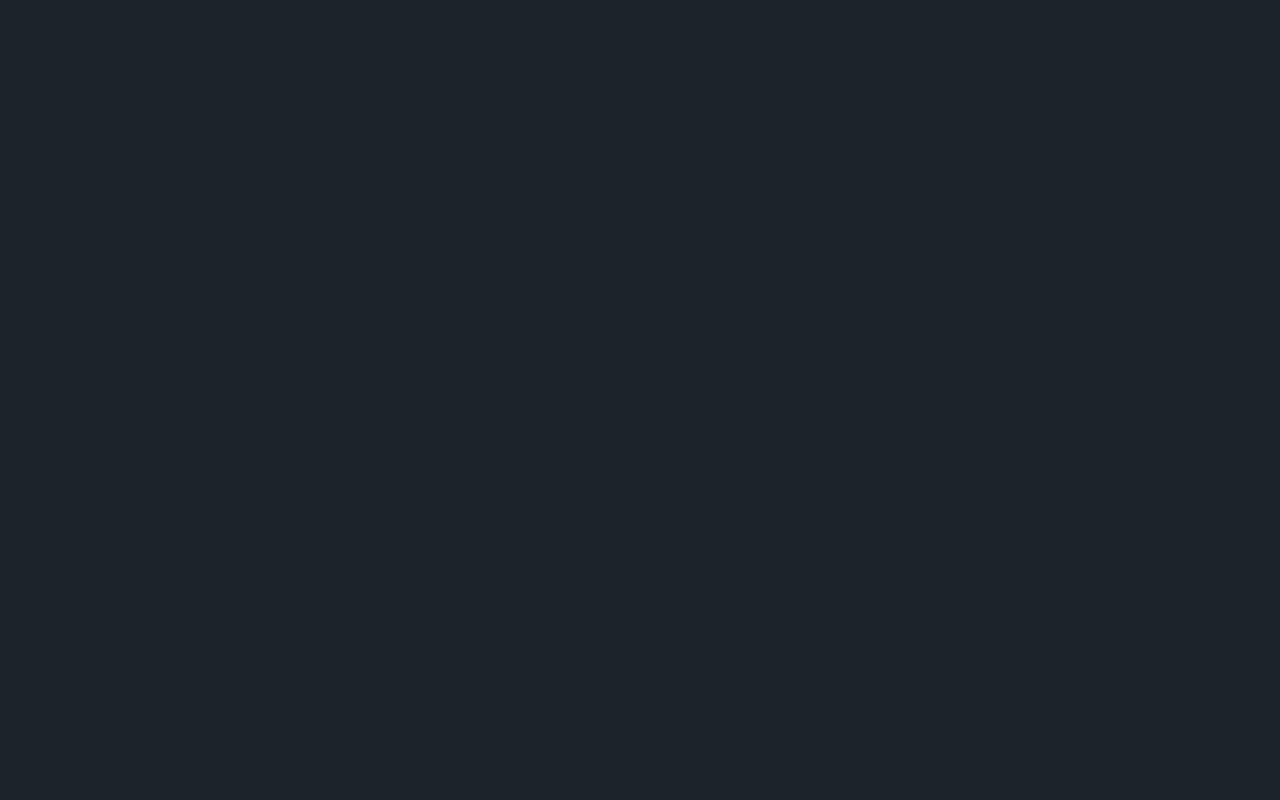
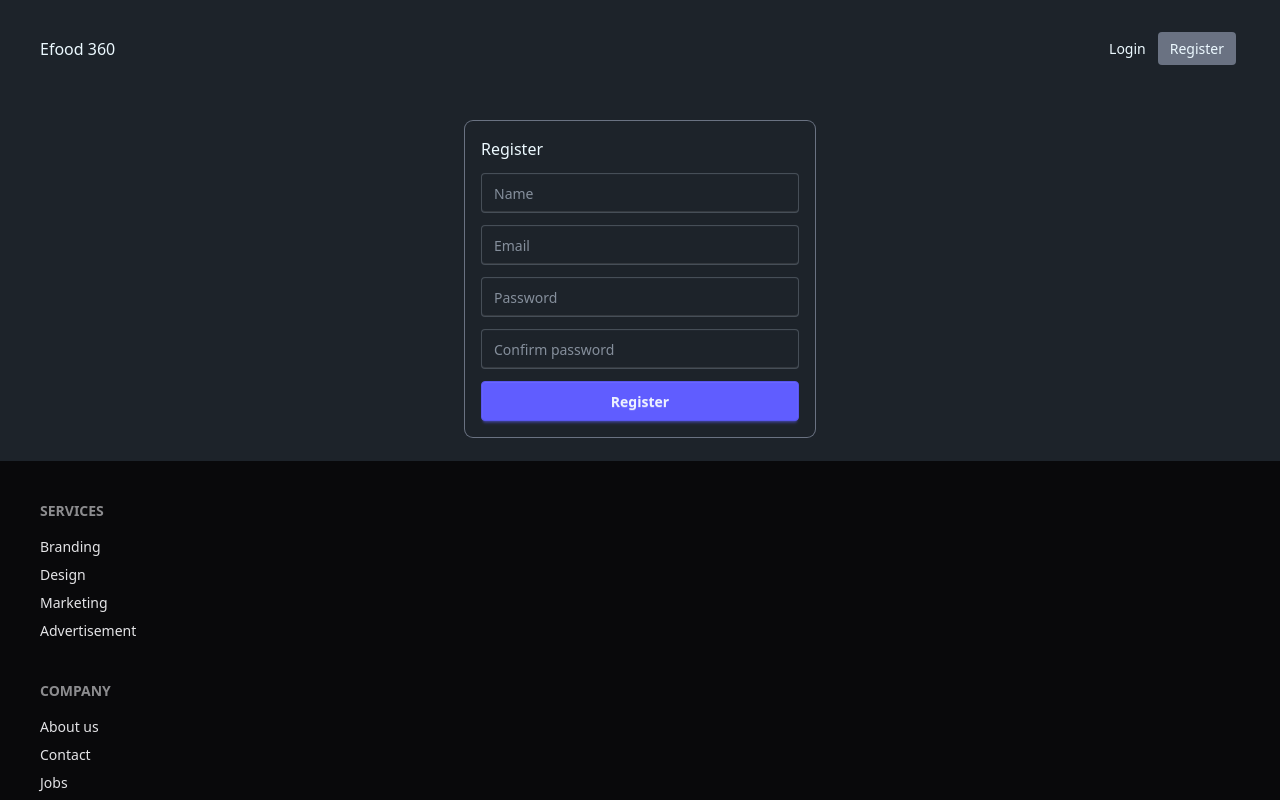
Before and after one commit to Andreasafent/efood-clients, a React (Vite) app: page /register in a window 1280 px wide. Before the commit this address had no page. Shown: the top 800 px of the page. Built offline with nearby package versions, Linux system fonts and the light colour scheme.

Commit message:
Added register page

```diff
--- a/src/layouts/Header.tsx
+++ b/src/layouts/Header.tsx
@@ -16,10 +16,20 @@ function Header(){
                         <NavLink
                             to="/login"
                             className={({isActive})=>
-                                isActive ? "bg-gray-300" : ""
+                                isActive ? "bg-gray-500" : ""
                             }
                         >
                             Login
+                        </NavLink>
+                    </li>
+                    <li>
+                        <NavLink
+                            to="/register"
+                            className={({isActive})=>
+                                isActive ? "bg-gray-500" : ""
+                            }
+                        >
+                            Register
                         </NavLink>
                     </li>
                     {/* <li>
--- a/src/main.tsx
+++ b/src/main.tsx
@@ -6,6 +6,7 @@ import { BrowserRouter, Route, Routes } from 'react-router'
 import MainLayout from './layouts/MainLayout.tsx'
 import Home from './pages/Home.tsx'
 import Login from './pages/Login.tsx'
+import Register from './pages/Register.tsx'
 
 createRoot(document.getElementById('root')!).render(
     <StrictMode>
@@ -14,6 +15,7 @@ createRoot(document.getElementById('root')!).render(
                 <Route element={<MainLayout/>}>
                     <Route path="/" element={<Home />}></Route>
                     <Route path="/login" element={<Login />}></Route>
+                    <Route path="/register" element={<Register />}></Route>
                 </Route>
             </Routes>
         </BrowserRouter>
--- /dev/null
+++ b/src/pages/Register.tsx
@@ -0,0 +1,75 @@
+import { useState } from "react";
+import axios from "../api/axiosInstance";
+
+function Register(){
+    const [name, setName] = useState("");
+    const [email, setEmail] = useState("");
+    const [password, setPassword] = useState("");
+    const [confirmPassword, setConfirmPassword] = useState("");
+
+    const register = () => {
+        // if(password !== confirmPassword){
+        //     alert("Passwords do not match!")
+        //     return;
+        // }
+        axios.post("/client/auth/register", {name, email, password})
+            .then((response) =>{
+                console.log(response);
+            })
+    };
+
+    return (
+        <div className="flex justify-center min-h-[200px] items-center">
+            <form onSubmit={(ev)=>ev.preventDefault()} className="flex flex-col gap-3 w-[350px] p-4 rounded-lg ring-1 ring-gray-500">
+                <h1>Register</h1>
+                <label className="input input-bordered flex items-center gap-2">
+                    <input
+                        type="text"
+                        className="grow"
+                        placeholder="Name"
+                        value={name}
+                        onChange={(ev)=>{
+                            setName(ev.target.value);
+                        }}
+                    />
+                </label>
+                <label className="input input-bordered flex items-center gap-2">
+                    <input
+                        type="text"
+                        className="grow"
+                        placeholder="Email"
+                        value={email}
+                        onChange={(ev)=>{
+                            setEmail(ev.target.value);
+                        }}
+                    />
+                </label>
+                <label className="input input-bordered flex items-center gap-2">
+                    <input
+                        type="password"
+                        className="grow"
+                        placeholder="Password"
+                        value={password}
+                        onChange={(ev)=>{
+                            setPassword(ev.target.value);
+                        }}
+                    />
+                </label>
+                <label className="input input-bordered flex items-center gap-2">
+                    <input
+                        type="password"
+                        className="grow"
+                        placeholder="Confirm password"
+                        value={confirmPassword}
+                        onChange={(ev)=>{
+                            setConfirmPassword(ev.target.value);
+                        }}
+                    />
+                </label>
+                <button className="btn btn-primary" onClick={register}>Register</button>
+            </form>
+        </div>
+    );
+}
+
+export default Register;
```
